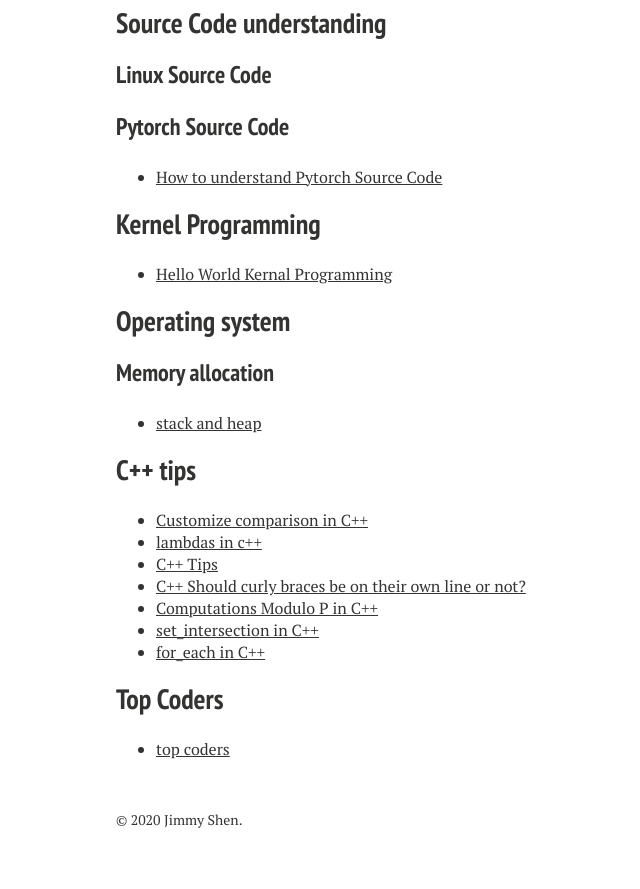
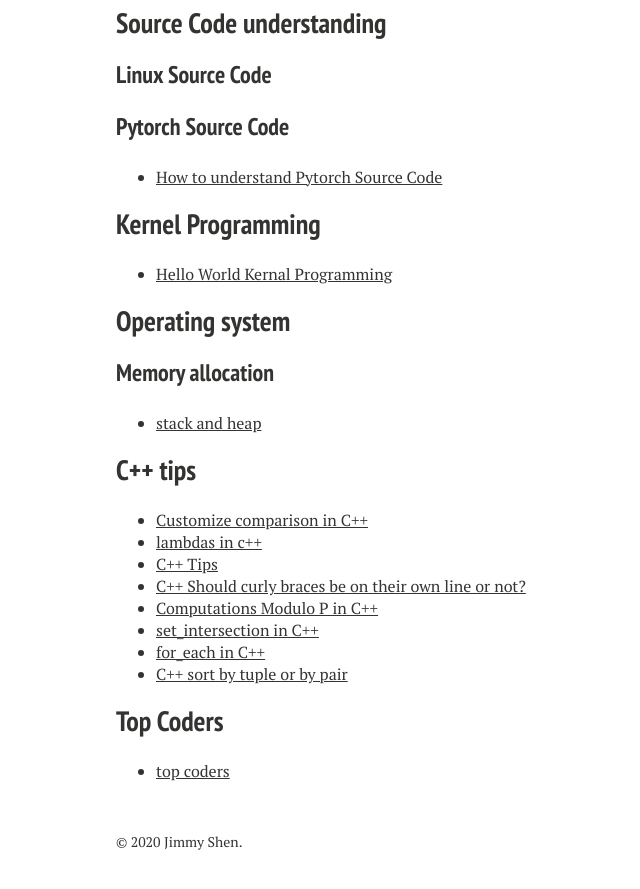
Before and after one commit to xiaokeshen/xiaokeshen.github.io, a Jekyll site: the page built from blog/index.md, in a window 1280 px wide and 900 px high, scrolled down 8202 px. Shown: the top 889 px of the window, without its empty margins (204-844 px from the left). Built offline with Jekyll 4.4.1, drawn with Linux system fonts in a browser that asks for light colours; nearby versions of some CDN libraries.

Commit message:
add one blog

```diff
--- a/blog/index.md
+++ b/blog/index.md
@@ -292,6 +292,8 @@
 - [Computations Modulo P in C++](https://medium.com/@jim.morris.shen/computations-modulo-p-in-c-8cae33acb4ca?source=friends_link&sk=8c9fe23b10776aa82c9532fb0af69b52)
 - [set_intersection in C++](https://medium.com/@jim.morris.shen/set-intersection-in-c-686df9fa1d13?sk=047e5acd76d40703ee14cc983cce502a)
 - [for_each in C++](https://medium.com/@jim.morris.shen/c-for-each-d4c4244b6ac9?sk=2145f78d07fadfc4305d7d601dd2be7f)
+- [C++ sort by tuple or by pair](https://medium.com/@jim.morris.shen/c-sort-by-tuple-or-by-pair-int-pair-int-int-6a81e8e2e882?sk=a56c70ae2a1658af192a84ce91dcdeeb)
+
 
 ## Top Coders
 - [top coders](https://medium.com/@jim.morris.shen/top-coders-c4aa2ffd5544?source=friends_link&sk=64ee99ca78b5b93ab464abd2b6cf87cd)
```
